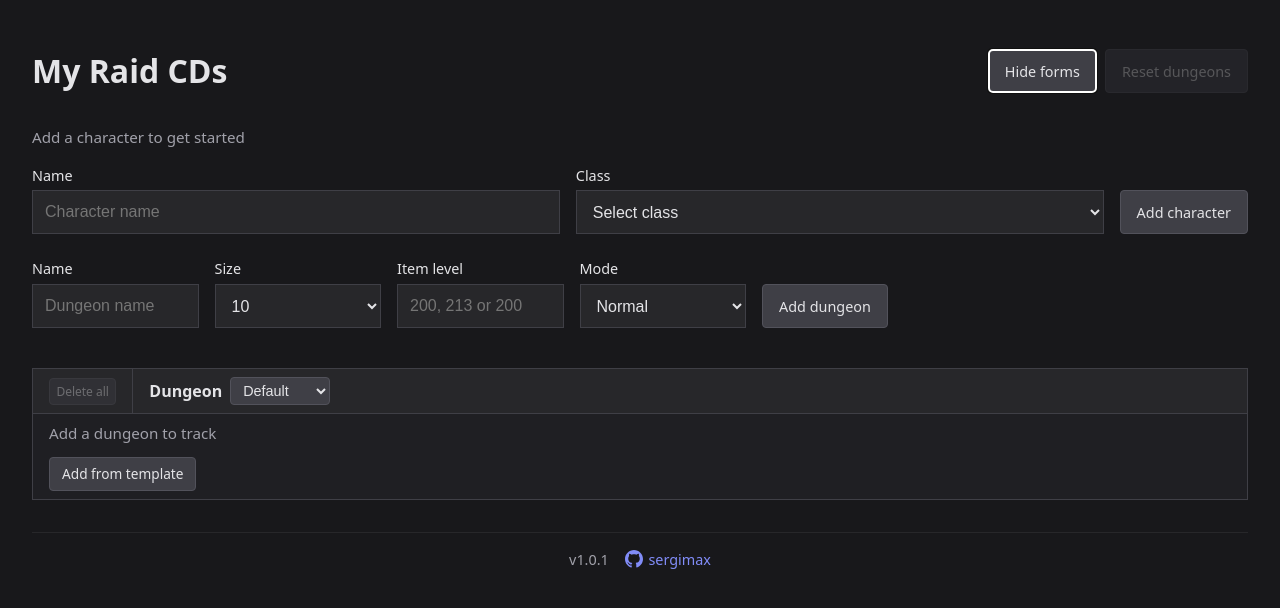
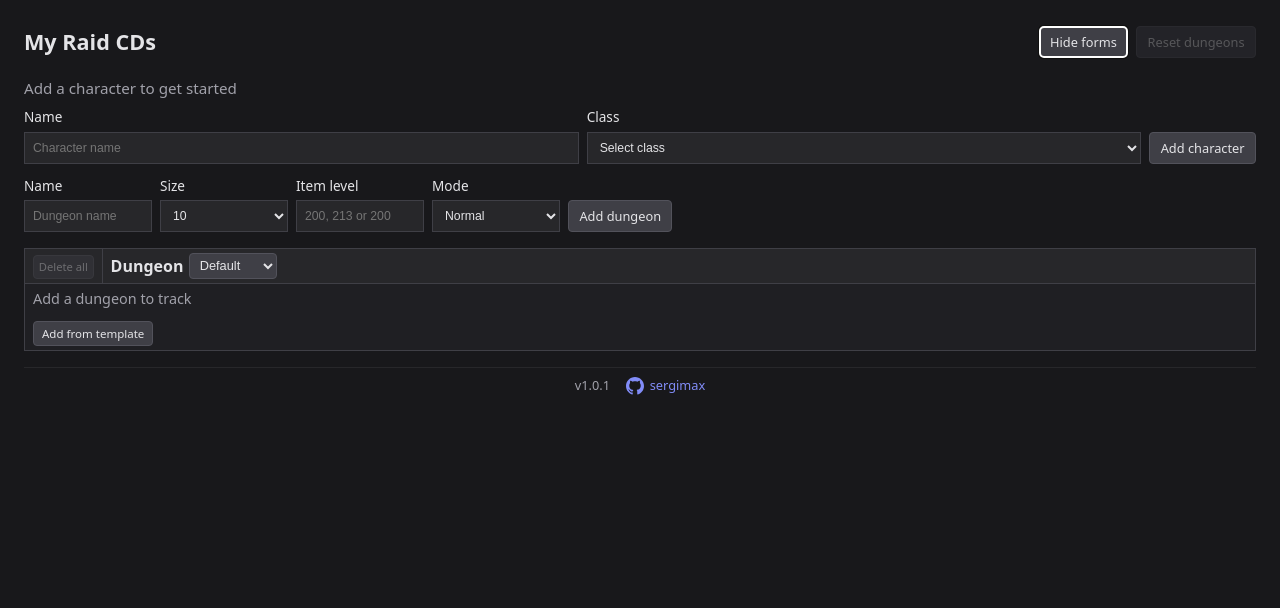
Before and after one commit to sergimax/my-raid-cds, a React (Vite) app: page / in a window 1280 px wide. Both pictures are taken after a click on the button "Add new". Shown: the top 608 px of the page. Built offline with nearby package versions, Linux system fonts and the light colour scheme.

Commit message:
style(*): enhance responsive design with media queries for various components

```diff
--- a/src/App.css
+++ b/src/App.css
@@ -4,6 +4,12 @@
   justify-content: space-between;
   gap: 1rem;
   flex-wrap: wrap;
+}
+
+@media (min-width: 1024px) {
+  .app-header {
+    gap: 0.5rem;
+  }
 }
 
 .app-header-actions {
@@ -23,6 +29,14 @@
   border-radius: 4px;
 }
 
+@media (min-width: 1024px) {
+  .storage-error {
+    margin-top: 0.5rem;
+    padding: 0.35rem 0.5rem;
+    font-size: 0.85em;
+  }
+}
+
 #root {
   max-width: 1280px;
   margin: 0 auto;
@@ -35,8 +49,20 @@
   }
 }
 
+@media (min-width: 1024px) {
+  #root {
+    padding: 1rem 1.5rem;
+  }
+}
+
 .character-section {
   margin-top: 1rem;
+}
+
+@media (min-width: 1024px) {
+  .character-section {
+    margin-top: 0.5rem;
+  }
 }
 
 .empty-state {
@@ -64,6 +90,17 @@
   border-radius: 4px;
 }
 
+@media (min-width: 1024px) {
+  .form-toggle-btn,
+  .reset-dungeons-btn,
+  .character-form .add-character-btn,
+  .dungeon-form .add-dungeon-btn {
+    height: 32px;
+    padding: 0 0.65rem;
+    font-size: 0.8em;
+  }
+}
+
 .form-toggle-btn:hover,
 .reset-dungeons-btn:hover,
 .character-form .add-character-btn:hover,
@@ -82,6 +119,12 @@
 
 .dungeon-section {
   margin-top: 1.5rem;
+}
+
+@media (min-width: 1024px) {
+  .dungeon-section {
+    margin-top: 0.75rem;
+  }
 }
 
 .dungeon-table-wrapper {
@@ -106,6 +149,13 @@
   margin-bottom: 1rem;
 }
 
+@media (min-width: 1024px) {
+  .dungeon-section-header {
+    gap: 0.5rem;
+    margin-bottom: 0.5rem;
+  }
+}
+
 .app-footer {
   margin-top: 2rem;
   padding-top: 1rem;
@@ -117,6 +167,14 @@
   gap: 0.5rem 1rem;
   font-size: 0.9em;
   color: #a1a1aa;
+}
+
+@media (min-width: 1024px) {
+  .app-footer {
+    margin-top: 1rem;
+    padding-top: 0.5rem;
+    font-size: 0.8em;
+  }
 }
 
 .app-footer-version {
--- a/src/components/character-form/styles.css
+++ b/src/components/character-form/styles.css
@@ -67,3 +67,27 @@
     width: auto;
   }
 }
+
+@media (min-width: 1024px) {
+  .character-form {
+    gap: 0.5rem;
+    margin-top: 0.5rem;
+  }
+
+  .character-form label {
+    font-size: 0.85em;
+  }
+
+  .character-form input,
+  .character-form select,
+  .character-form .add-character-btn {
+    min-height: 32px;
+  }
+
+  .character-form input,
+  .character-form select {
+    padding: 0.3rem 0.5rem;
+    font-size: 0.9em;
+    min-width: 100px;
+  }
+}
--- a/src/components/dungeon-form/styles.css
+++ b/src/components/dungeon-form/styles.css
@@ -55,3 +55,26 @@
     width: auto;
   }
 }
+
+@media (min-width: 1024px) {
+  .dungeon-form {
+    gap: 0.5rem;
+  }
+
+  .dungeon-form label {
+    font-size: 0.85em;
+  }
+
+  .dungeon-form input,
+  .dungeon-form select,
+  .dungeon-form .add-dungeon-btn {
+    min-height: 32px;
+  }
+
+  .dungeon-form input,
+  .dungeon-form select {
+    padding: 0.3rem 0.5rem;
+    font-size: 0.9em;
+    min-width: 80px;
+  }
+}
--- a/src/components/dungeon-table/styles.css
+++ b/src/components/dungeon-table/styles.css
@@ -1,5 +1,11 @@
 .dungeon-table-container {
   margin-top: 1.5rem;
+}
+
+@media (min-width: 1024px) {
+  .dungeon-table-container {
+    margin-top: 0.5rem;
+  }
 }
 
 .dungeon-table {
@@ -13,6 +19,14 @@
   padding: 0.5rem;
   text-align: center;
   vertical-align: middle;
+}
+
+@media (min-width: 1024px) {
+  .dungeon-table-delete-col {
+    width: 2.25rem;
+    min-width: 2.25rem;
+    padding: 0.25rem;
+  }
 }
 
 .dungeon-table-delete-col .delete-dungeon-btn,
@@ -29,6 +43,13 @@
   border: 1px solid #52525b;
   border-radius: 4px;
   white-space: nowrap;
+}
+
+@media (min-width: 1024px) {
+  .dungeon-table .delete-all-dungeons-btn {
+    font-size: 0.7em;
+    padding: 0.2rem 0.3rem;
+  }
 }
 
 .dungeon-table .delete-all-dungeons-btn:hover:not(:disabled) {
@@ -48,6 +69,13 @@
   box-shadow: 4px 0 12px rgba(0, 0, 0, 0.4);
   min-width: 140px;
   max-width: 190px;
+}
+
+@media (min-width: 1024px) {
+  .dungeon-table-sticky-col {
+    min-width: 110px;
+    max-width: 160px;
+  }
 }
 
 .dungeon-table th.dungeon-table-sticky-col {
@@ -83,6 +111,13 @@
   cursor: pointer;
 }
 
+@media (min-width: 1024px) {
+  .dungeon-table-sort-select {
+    font-size: 0.8em;
+    padding: 0.2rem 0.35rem;
+  }
+}
+
 .dungeon-table-sort-select:hover,
 .dungeon-table-sort-select:focus {
   border-color: #6366f1;
@@ -99,6 +134,13 @@
   cursor: pointer;
 }
 
+@media (min-width: 1024px) {
+  .dungeon-table-sort-dir-btn {
+    font-size: 0.8em;
+    padding: 0.15rem 0.35rem;
+  }
+}
+
 .dungeon-table-sort-dir-btn:hover {
   background: #52525b;
 }
@@ -109,6 +151,13 @@
   text-align: center;
   padding: 1.5rem 1rem;
   vertical-align: middle;
+}
+
+@media (min-width: 1024px) {
+  .dungeon-table-empty-state {
+    font-size: 0.9em;
+    padding: 0.75rem 1rem;
+  }
 }
 
 .dungeon-table-empty-state .dungeon-table-empty-text {
@@ -124,6 +173,13 @@
   color: #e4e4e7;
   border: 1px solid #52525b;
   border-radius: 4px;
+}
+
+@media (min-width: 1024px) {
+  .dungeon-table-empty-state .add-from-template-btn {
+    font-size: 0.8em;
+    padding: 0.25rem 0.5rem;
+  }
 }
 
 .dungeon-table-empty-state .add-from-template-btn:hover {
@@ -144,6 +200,13 @@
   }
 }
 
+@media (min-width: 1024px) {
+  .dungeon-table th,
+  .dungeon-table td {
+    padding: 0.25rem 0.5rem;
+  }
+}
+
 .dungeon-table th {
   background: #27272a;
 }
@@ -159,6 +222,12 @@
 .dungeon-table .dungeon-name {
   font-weight: 600;
   font-size: 0.95em;
+}
+
+@media (min-width: 1024px) {
+  .dungeon-table .dungeon-name {
+    font-size: 0.85em;
+  }
 }
 
 /* GearScore-style: light-blue → blue → violet → orange → red */
@@ -232,6 +301,13 @@
   object-fit: contain;
 }
 
+@media (min-width: 1024px) {
+  .dungeon-table .class-icon {
+    width: 16px;
+    height: 16px;
+  }
+}
+
 .dungeon-table-character-header {
   display: flex;
   align-items: center;
@@ -258,6 +334,12 @@
 
 .dungeon-table-character-name {
   font-weight: 600;
+}
+
+@media (min-width: 1024px) {
+  .dungeon-table-character-name {
+    font-size: 0.9em;
+  }
 }
 
 .dungeon-table-character-cell {
@@ -342,6 +424,25 @@
   }
 }
 
+@media (min-width: 1024px) {
+  .dungeon-toggle-slider {
+    width: 2rem;
+    height: 1rem;
+    border-radius: 1rem;
+  }
+
+  .dungeon-toggle-slider::before {
+    width: 0.75rem;
+    height: 0.75rem;
+    left: 0.125rem;
+    top: 0.125rem;
+  }
+
+  .dungeon-toggle input:checked + .dungeon-toggle-slider::before {
+    transform: translateX(1rem);
+  }
+}
+
 .dungeon-table .reset-character-btn,
 .dungeon-table .delete-character-btn,
 .dungeon-table .delete-dungeon-btn {
@@ -360,6 +461,15 @@
     min-height: 0;
     min-width: 0;
     padding: 0.25rem 0.6rem;
+  }
+}
+
+@media (min-width: 1024px) {
+  .dungeon-table .reset-character-btn,
+  .dungeon-table .delete-character-btn,
+  .dungeon-table .delete-dungeon-btn {
+    font-size: 0.8em;
+    padding: 0.2rem 0.4rem;
   }
 }
 
@@ -402,7 +512,17 @@
   display: flex;
   align-items: flex-start;
   gap: 0.5rem;
-  /* flex-wrap: wrap; */
+}
+
+@media (min-width: 1024px) {
+  .dungeon-table-dungeon-header,
+  .dungeon-table-character-header {
+    gap: 0.25rem 0.35rem;
+  }
+
+  .dungeon-table-dungeon-cell {
+    gap: 0.35rem;
+  }
 }
 
 .dungeon-table-dungeon-cell .dungeon-mode {
@@ -422,6 +542,13 @@
   }
 }
 
+@media (min-width: 1024px) {
+  .dungeon-table .dungeon-mode {
+    font-size: 0.7em;
+    padding: 0.1rem 0.35rem;
+  }
+}
+
 .dungeon-table .delete-dungeon-btn {
   margin-left: 0;
   font-size: 0.85em;
--- a/src/index.css
+++ b/src/index.css
@@ -51,6 +51,12 @@ h1 {
   }
 }
 
+@media (min-width: 1024px) {
+  h1 {
+    font-size: 1.35em;
+  }
+}
+
 button {
   border-radius: 8px;
   border: 1px solid transparent;
```
